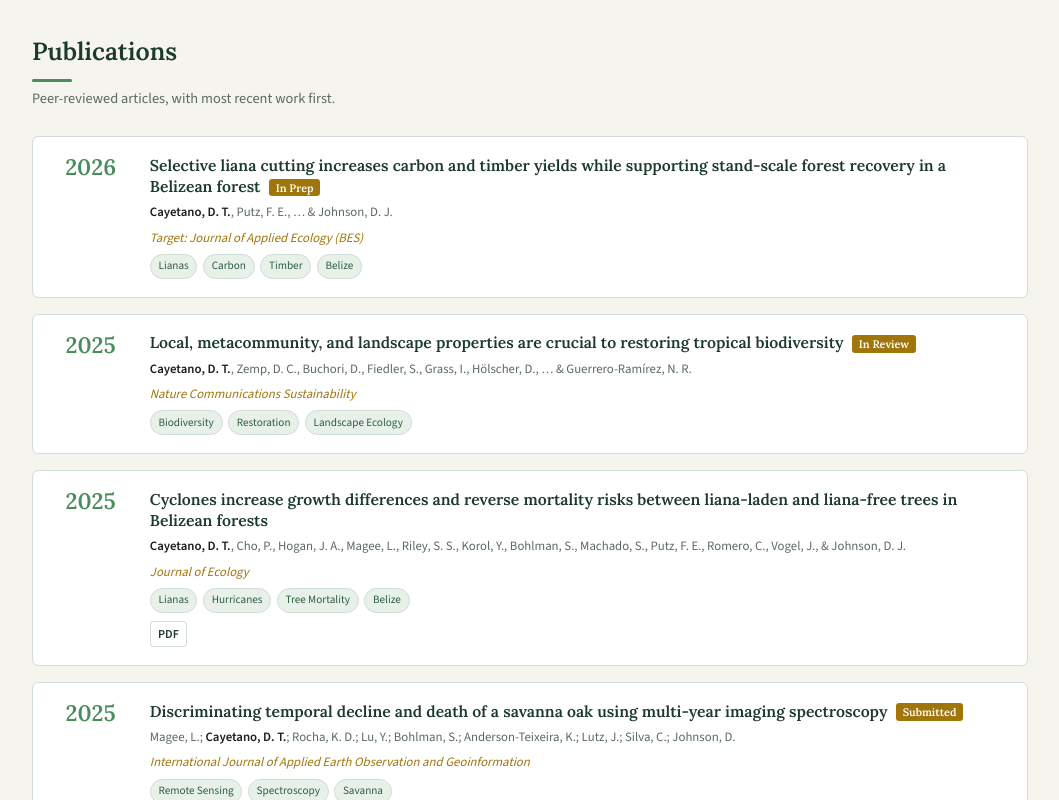
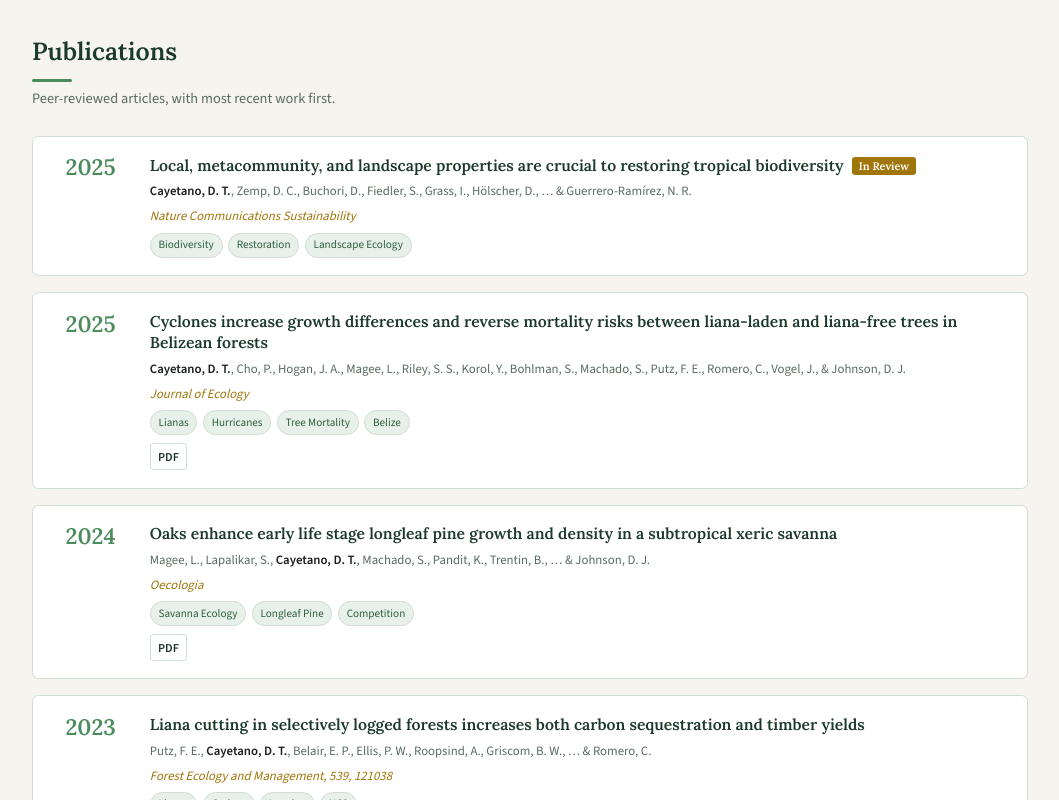
Before and after one commit to dcaye93/dcaye93.github.io, a plain HTML site: page index.html in a window 1280 px wide. Shown: the part 2000-2800 px from the top of the page, without its empty margins (110-1169 px from the left). Drawn offline with nearby package versions, Linux system fonts and the light colour scheme.

Commit message:
Update index.html

```diff
--- a/index.html
+++ b/index.html
@@ -215,7 +215,7 @@
   <section id="about">
     <div class="profile-col">
       <div class="avatar" style="padding:0; overflow:hidden;">
-      <img src="headshot_Denver.jpg" alt="Denver T. Cayetano" style="width:100%; height:100%; object-fit:cover;">
+      <img src="headshot_Denver.jpg" alt="Denver T. Cayetano" style="width:100%; height:100%; object-fit:cover; border-radius:50%;">
       </div>
       <div class="profile-name">Denver T. Cayetano</div>
       <div class="profile-org">Post-Doctoral Fellow<br>National Herbarium of Belize<br>Caves Branch Botanical Garden</div>
@@ -355,16 +355,6 @@
     <div class="pub-list">
 
       <div class="pub-card reveal">
-        <div class="pub-year"><span>2026</span></div>
-        <div class="pub-body">
-          <h3>Selective liana cutting increases carbon and timber yields while supporting stand-scale forest recovery in a Belizean forest <span class="badge">In Prep</span></h3>
-          <div class="pub-authors"><strong>Cayetano, D. T.</strong>, Putz, F. E., … &amp; Johnson, D. J.</div>
-          <div class="pub-journal">Target: Journal of Applied Ecology (BES)</div>
-          <div class="pub-tags"><span class="tag">Lianas</span><span class="tag">Carbon</span><span class="tag">Timber</span><span class="tag">Belize</span></div>
-        </div>
-      </div>
-
-      <div class="pub-card reveal">
         <div class="pub-year"><span>2025</span></div>
         <div class="pub-body">
           <h3>Local, metacommunity, and landscape properties are crucial to restoring tropical biodiversity <span class="badge">In Review</span></h3>
@@ -382,16 +372,6 @@
           <div class="pub-journal">Journal of Ecology</div>
           <div class="pub-tags"><span class="tag">Lianas</span><span class="tag">Hurricanes</span><span class="tag">Tree Mortality</span><span class="tag">Belize</span></div>
           <div class="pub-links"><a class="plink" href="#">PDF</a></div>
-        </div>
-      </div>
-
-      <div class="pub-card reveal">
-        <div class="pub-year"><span>2025</span></div>
-        <div class="pub-body">
-          <h3>Discriminating temporal decline and death of a savanna oak using multi-year imaging spectroscopy <span class="badge">Submitted</span></h3>
-          <div class="pub-authors">Magee, L.; <strong>Cayetano, D. T.</strong>; Rocha, K. D.; Lu, Y.; Bohlman, S.; Anderson-Teixeira, K.; Lutz, J.; Silva, C.; Johnson, D.</div>
-          <div class="pub-journal">International Journal of Applied Earth Observation and Geoinformation</div>
-          <div class="pub-tags"><span class="tag">Remote Sensing</span><span class="tag">Spectroscopy</span><span class="tag">Savanna</span></div>
         </div>
       </div>
 
```
